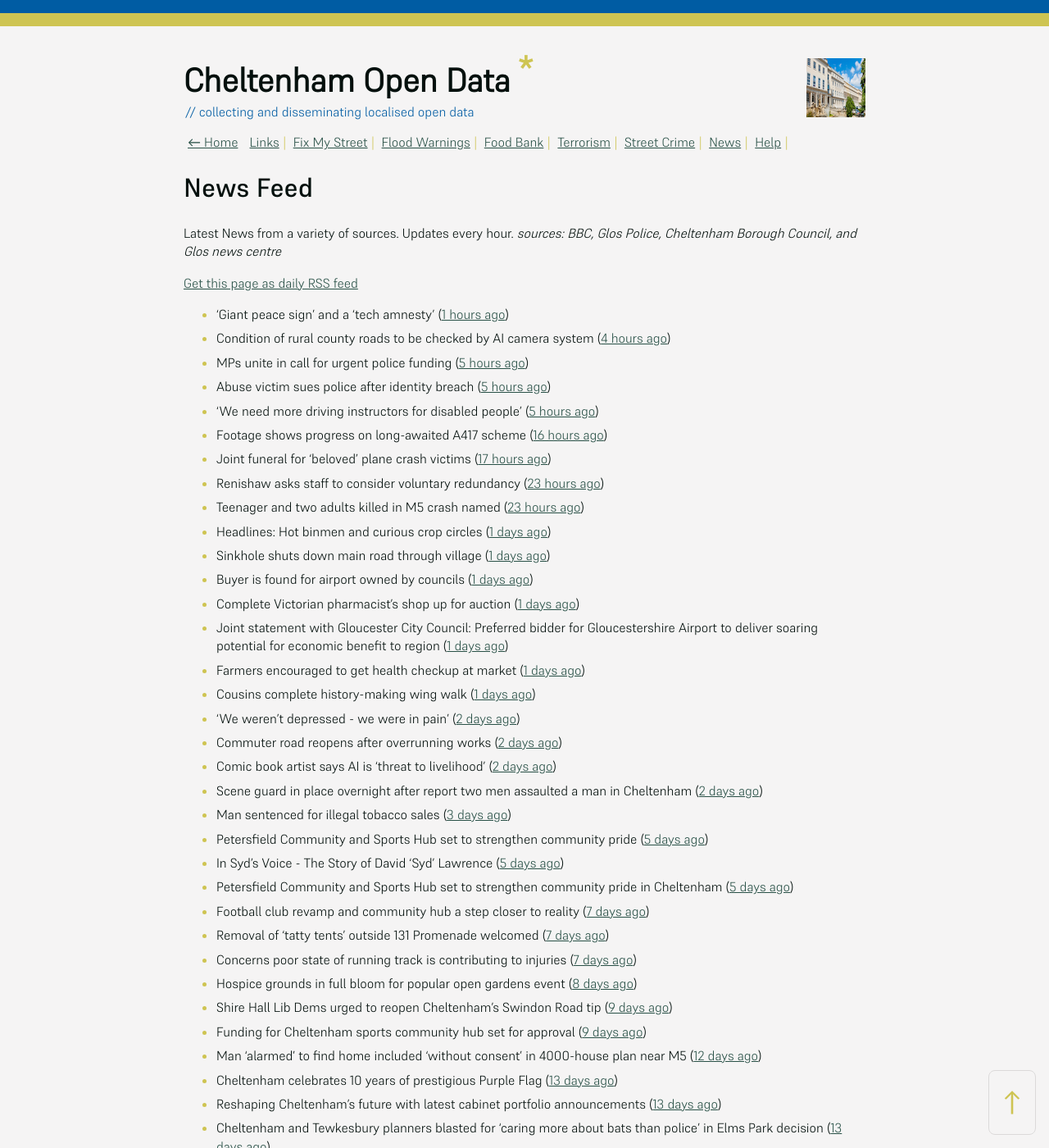
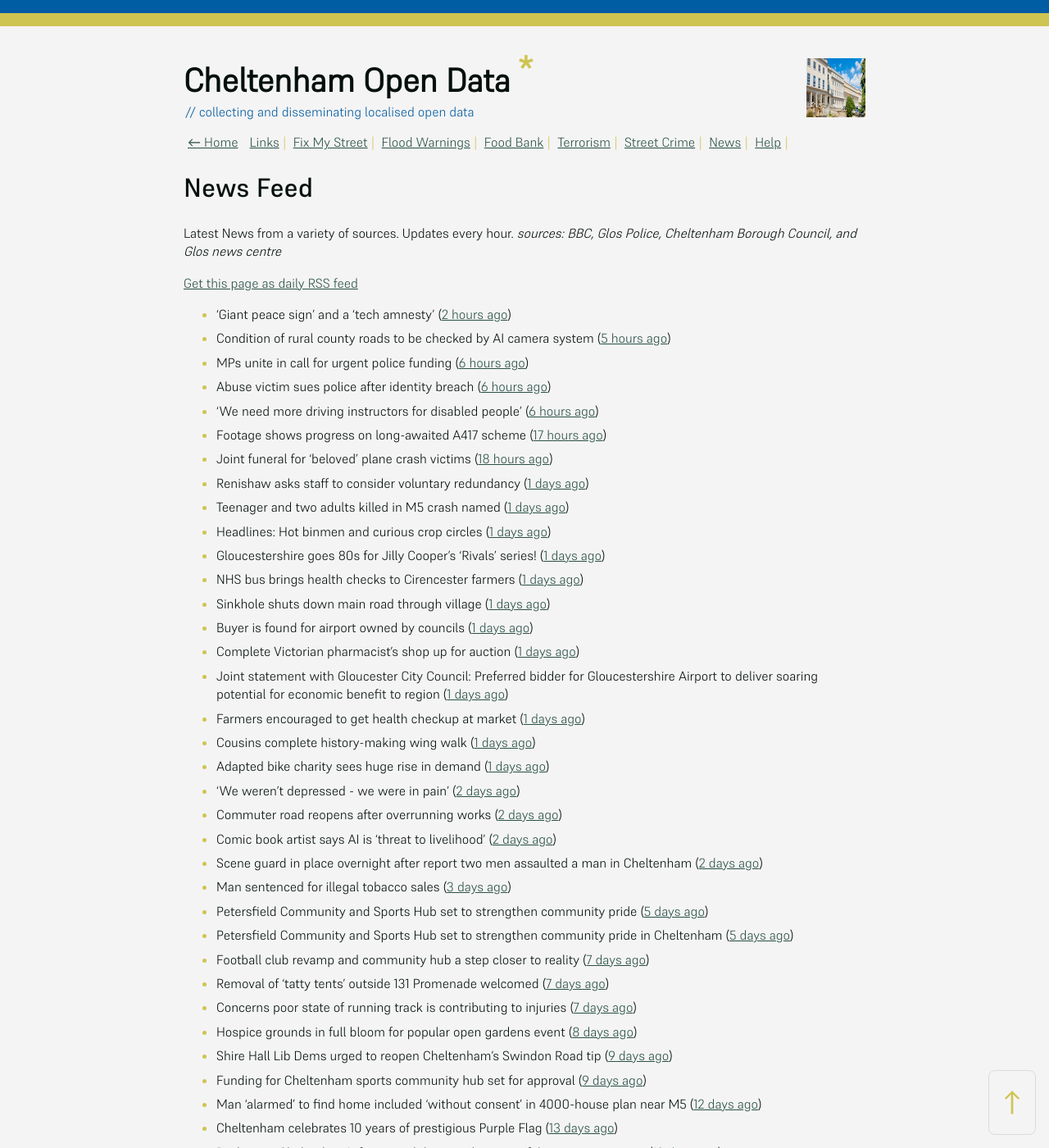
Before and after one commit to mat-0/cheltenham-open-data, a Jekyll site: the page built from _pages/news.md, in a window 1280 px wide and 1400 px high. Shown: the whole window at 82% size. Built offline with Jekyll 4.4.1, drawn with Linux system fonts in a browser that asks for light colours; some of the changed text lies outside the part shown.

Commit message:
Updated 2025-06-19 11:57:59

```diff
--- a/_pages/news.md
+++ b/_pages/news.md
@@ -12,29 +12,31 @@ _sources: BBC, Glos Police, Cheltenham Borough Council, and Glos news centre_
 [Get this page as daily RSS feed](/daily.rss)
 
 <!-- news_marker starts -->
-- 'Giant peace sign' and a 'tech amnesty' ([1 hours ago](https://www.bbc.com/news/articles/cglzk58j8jxo))
-- Condition of rural county roads to be checked by AI camera system ([4 hours ago](https://gloucesternewscentre.co.uk/condition-of-rural-county-roads-to-be-checked-by-ai-camera-system/))
-- MPs unite in call for urgent police funding ([5 hours ago](https://www.bbc.com/news/articles/cev0jk0v88do))
-- Abuse victim sues police after identity breach ([5 hours ago](https://www.bbc.com/news/articles/cdxk0x09k7qo))
-- 'We need more driving instructors for disabled people' ([5 hours ago](https://www.bbc.com/news/articles/cx27142pgn4o))
-- Footage shows progress on long-awaited A417 scheme ([16 hours ago](https://www.bbc.com/news/articles/c628rjve01lo))
-- Joint funeral for 'beloved' plane crash victims ([17 hours ago](https://www.bbc.com/news/articles/c4g8re3v64zo))
-- Renishaw asks staff to consider voluntary redundancy ([23 hours ago](https://www.bbc.com/news/articles/cwykllmg8pvo))
-- Teenager and two adults killed in M5 crash named ([23 hours ago](https://www.bbc.com/news/articles/c80prrgepzeo))
+- 'Giant peace sign' and a 'tech amnesty' ([2 hours ago](https://www.bbc.com/news/articles/cglzk58j8jxo))
+- Condition of rural county roads to be checked by AI camera system ([5 hours ago](https://gloucesternewscentre.co.uk/condition-of-rural-county-roads-to-be-checked-by-ai-camera-system/))
+- MPs unite in call for urgent police funding ([6 hours ago](https://www.bbc.com/news/articles/cev0jk0v88do))
+- Abuse victim sues police after identity breach ([6 hours ago](https://www.bbc.com/news/articles/cdxk0x09k7qo))
+- 'We need more driving instructors for disabled people' ([6 hours ago](https://www.bbc.com/news/articles/cx27142pgn4o))
+- Footage shows progress on long-awaited A417 scheme ([17 hours ago](https://www.bbc.com/news/articles/c628rjve01lo))
+- Joint funeral for 'beloved' plane crash victims ([18 hours ago](https://www.bbc.com/news/articles/c4g8re3v64zo))
+- Renishaw asks staff to consider voluntary redundancy ([1 days ago](https://www.bbc.com/news/articles/cwykllmg8pvo))
+- Teenager and two adults killed in M5 crash named ([1 days ago](https://www.bbc.com/news/articles/c80prrgepzeo))
 - Headlines: Hot binmen and curious crop circles ([1 days ago](https://www.bbc.com/news/articles/c5ykj8kq83no))
+- Gloucestershire goes 80s for Jilly Cooper’s ‘Rivals’ series! ([1 days ago](https://www.bbc.co.uk/sounds/play/p0ljxnh1))
+- NHS bus brings health checks to Cirencester farmers ([1 days ago](https://www.bbc.co.uk/sounds/play/p0ljxmv9))
 - Sinkhole shuts down main road through village ([1 days ago](https://www.bbc.com/news/articles/c4gk5d89n8zo))
 - Buyer is found for airport owned by councils ([1 days ago](https://www.bbc.com/news/articles/c70xjdr4veyo))
 - Complete Victorian pharmacist's shop up for auction ([1 days ago](https://www.bbc.com/news/articles/cly36y5qwz3o))
 - Joint statement with Gloucester City Council: Preferred bidder for Gloucestershire Airport to deliver soaring potential for economic benefit to region ([1 days ago](https://www.cheltenham.gov.uk/news/article/3021/joint_statement_with_gloucester_city_council_preferred_bidder_for_gloucestershire_airport_to_deliver_soaring_potential_for_economic_benefit_to_region))
 - Farmers encouraged to get health checkup at market ([1 days ago](https://www.bbc.com/news/articles/c5yxyye6rglo))
 - Cousins complete history-making wing walk ([1 days ago](https://www.bbc.com/news/articles/czxw6npq667o))
+- Adapted bike charity sees huge rise in demand ([1 days ago](https://www.bbc.co.uk/sounds/play/p0ljrsvr))
 - 'We weren't depressed - we were in pain' ([2 days ago](https://www.bbc.com/news/articles/cvgv27g4wjno))
 - Commuter road reopens after overrunning works ([2 days ago](https://www.bbc.com/news/articles/c78n5zl514lo))
 - Comic book artist says AI is 'threat to livelihood' ([2 days ago](https://www.bbc.com/news/articles/cjrnr779z2lo))
 - Scene guard in place overnight after report two men assaulted a man in Cheltenham ([2 days ago](https://gloucesternewscentre.co.uk/scene-guard-in-place-overnight-after-report-two-men-assaulted-a-man-in-cheltenham/))
 - Man sentenced for illegal tobacco sales ([3 days ago](https://gloucesternewscentre.co.uk/man-sentenced-for-illegal-tobacco-sales/))
 - Petersfield Community and Sports Hub set to strengthen community pride ([5 days ago](https://gloucesternewscentre.co.uk/petersfield-community-and-sports-hub-set-to-strengthen-community-pride/))
-- In Syd's Voice - The Story of David 'Syd' Lawrence ([5 days ago](https://www.bbc.co.uk/sounds/play/p0lj4vvq))
 - Petersfield Community and Sports Hub set to strengthen community pride in Cheltenham ([5 days ago](https://www.cheltenham.gov.uk/news/article/3020/petersfield_community_and_sports_hub_set_to_strengthen_community_pride_in_cheltenham))
 - Football club revamp and community hub a step closer to reality ([7 days ago](https://gloucesternewscentre.co.uk/football-club-revamp-and-community-hub-a-step-closer-to-reality/))
 - Removal of ‘tatty tents’ outside 131 Promenade welcomed ([7 days ago](https://gloucesternewscentre.co.uk/removal-of-tatty-tents-outside-131-promenade-welcomed/))
```
Also changed, not shown: other parts of _pages/news.md (+0 -1 lines), _data/flood.json (+4 -4 lines), _pages/fix-my-street.md (+2 -2 lines), index.md (+5 -5 lines).
